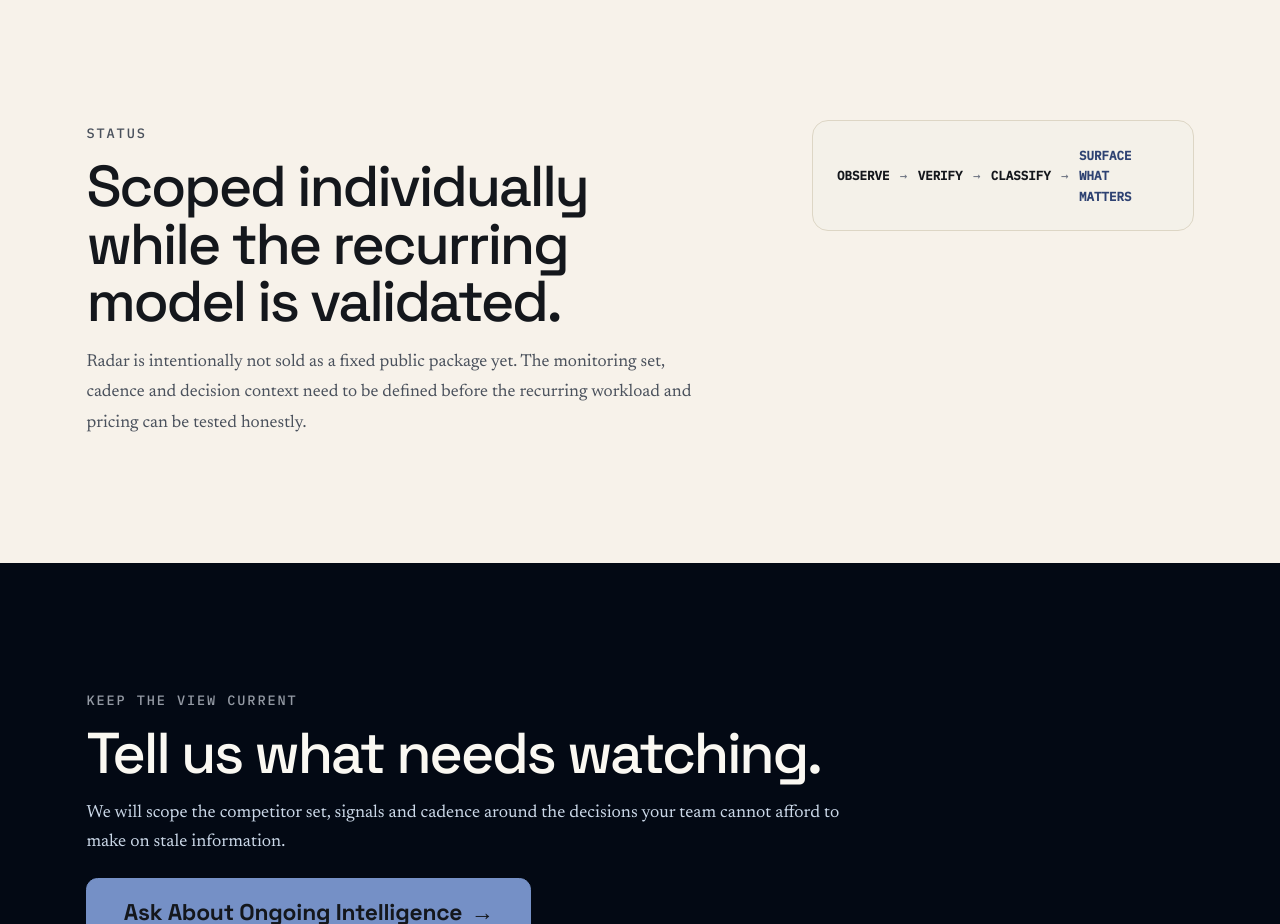
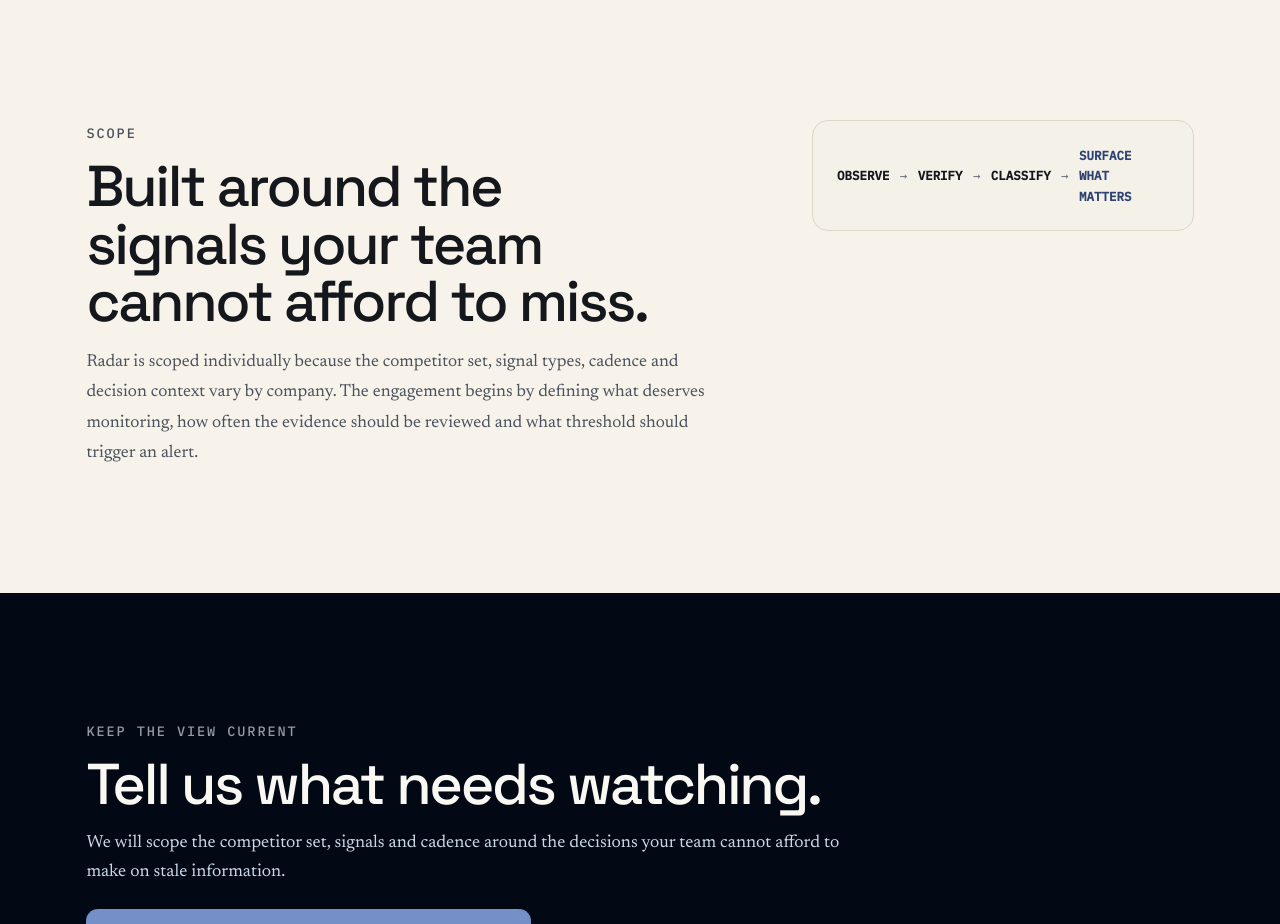
Before and after one commit to morfisam25-tech/evidence-axis, an Astro site: page /market-intelligence in a window 1280 px wide. Shown: the part 2060-2984 px from the top of the page. Built offline with nearby package versions, Linux system fonts and the light colour scheme; Astro itself is replaced by a stand-in of ours.

Commit message:
W-00: remove validation-stage language from Competitive Radar page

```diff
--- a/src/pages/market-intelligence.astro
+++ b/src/pages/market-intelligence.astro
@@ -44,7 +44,7 @@ import { offers } from '@config/site';
 
     <section class="section">
       <div class="container rad13-grid">
-        <div><span class="label">STATUS</span><h2>Scoped individually while the recurring model is validated.</h2><p class="rad13-lede">Radar is intentionally not sold as a fixed public package yet. The monitoring set, cadence and decision context need to be defined before the recurring workload and pricing can be tested honestly.</p></div>
+        <div><span class="label">SCOPE</span><h2>Built around the signals your team cannot afford to miss.</h2><p class="rad13-lede">Radar is scoped individually because the competitor set, signal types, cadence and decision context vary by company. The engagement begins by defining what deserves monitoring, how often the evidence should be reviewed and what threshold should trigger an alert.</p></div>
         <div class="rad13-rule"><b>OBSERVE</b><span>→</span><b>VERIFY</b><span>→</span><b>CLASSIFY</b><span>→</span><strong>SURFACE WHAT MATTERS</strong></div>
       </div>
     </section>
```
